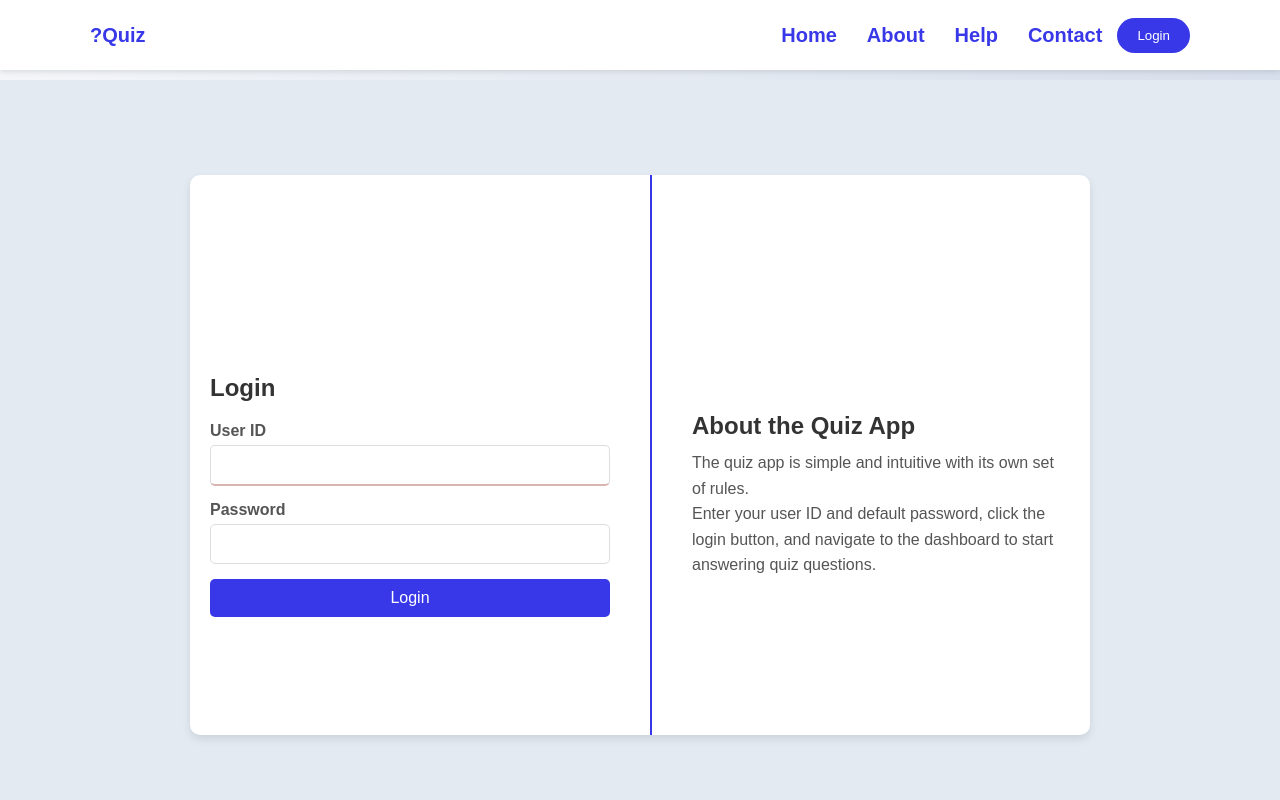
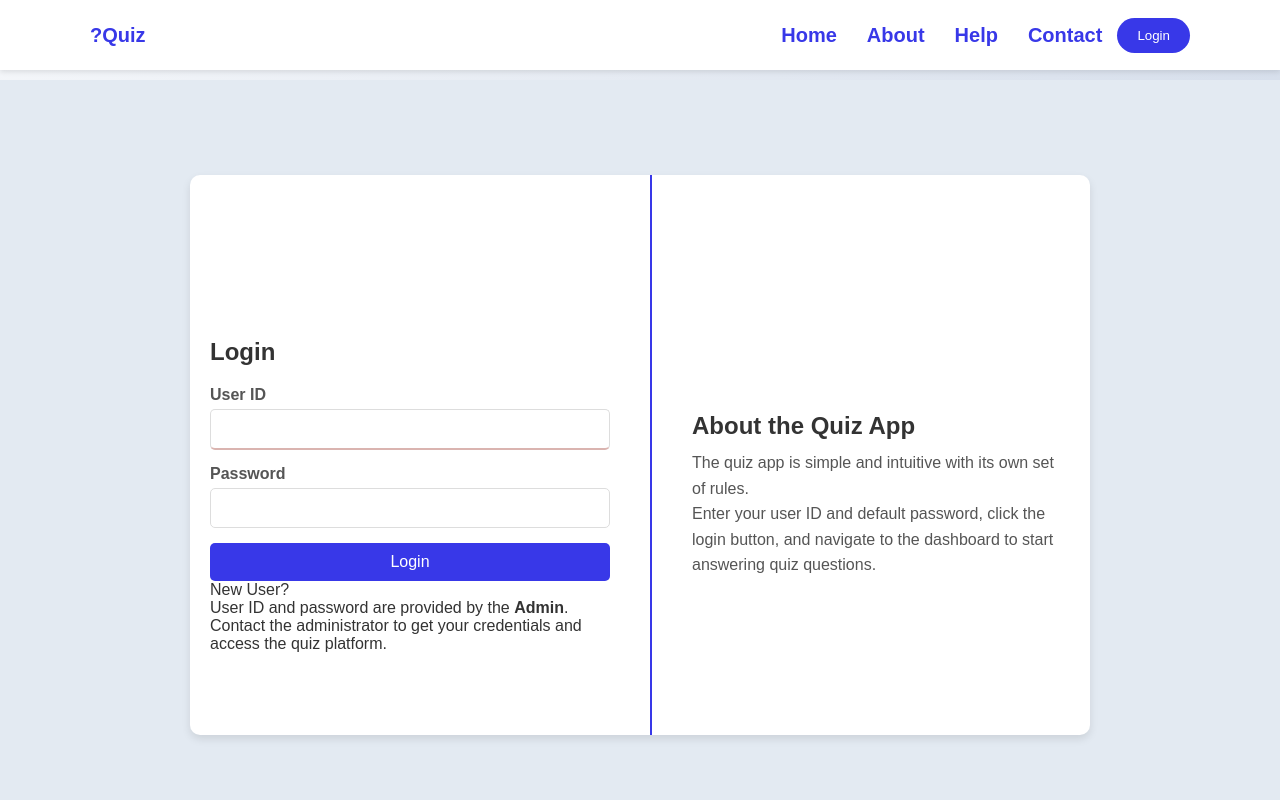
Before and after one commit to rahulg8454/BrightBolt, a React (Vite) app in the folder userFrontend/: page /login in a window 1280 px wide. Shown: the top 800 px of the page. Built offline with nearby package versions, Linux system fonts and the light colour scheme; no server answers.

Commit message:
feat: add Register/New User section below login form in user login page

```diff
--- a/userFrontend/src/pages/login.jsx
+++ b/userFrontend/src/pages/login.jsx
@@ -66,6 +66,13 @@ const LoginPage = () => {
             </div>
             <button type="submit" className="login-btn">Login</button>
           </form>
+          <div className="register-section">
+            <p className="register-divider">New User?</p>
+            <div className="register-info">
+              <p>User ID and password are provided by the <strong>Admin</strong>.</p>
+              <p>Contact the administrator to get your credentials and access the quiz platform.</p>
+            </div>
+          </div>
         </div>
         <div className="vertical-line"></div>
         <div className="description">
```
